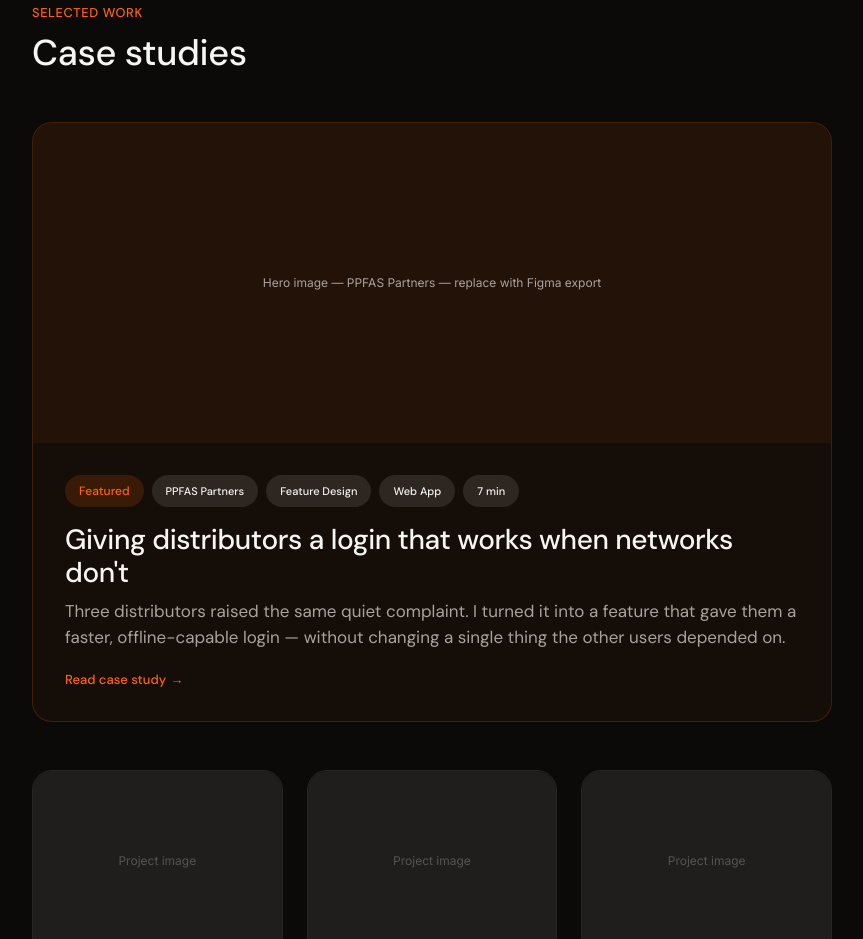
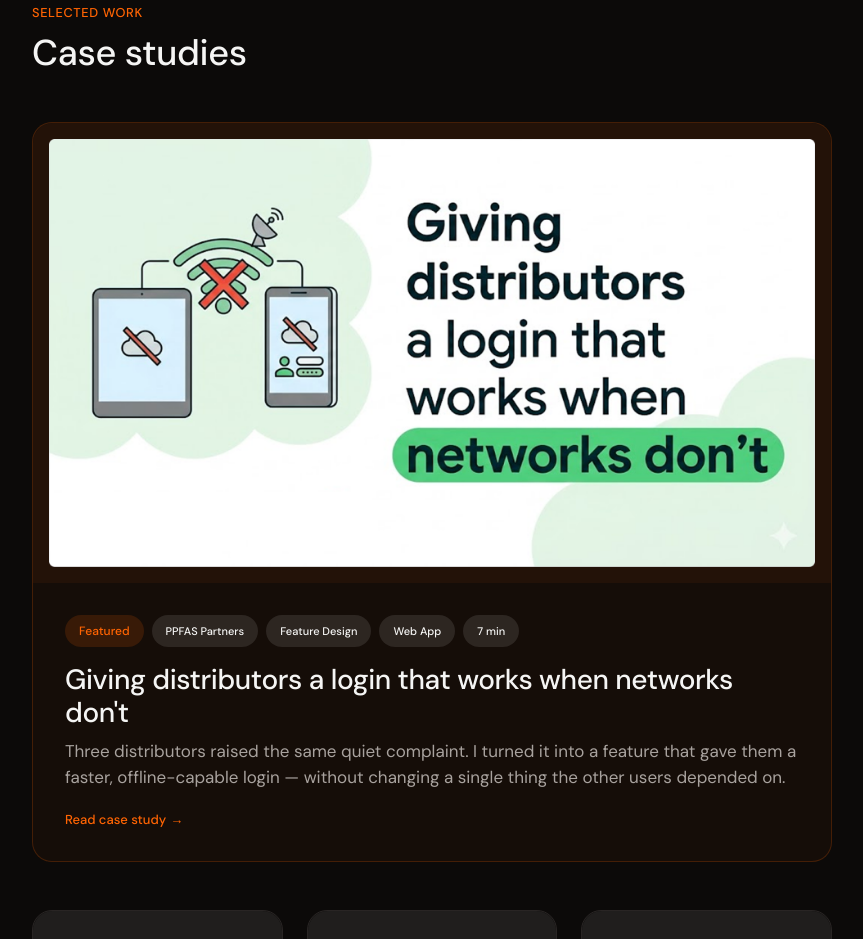
Before and after one commit to helloharshrandhire/Portfolio, a plain HTML site: page index.html in a window 1280 px wide. Shown: the part 879-1818 px from the top of the page, without its empty margins (208-1071 px from the left). Drawn offline with nearby package versions, Linux system fonts and the light colour scheme.

Commit message:
Add thumnail to home page

```diff
--- a/index.html
+++ b/index.html
@@ -218,8 +218,9 @@
         <!-- Featured case study card -->
         <a href="case-study_7.html" class="project-card project-card-featured flex flex-col reveal">
           <!-- Card image area -->
-          <div class="w-full h-[320px] img-placeholder rounded-t-[20px] rounded-b-none" style="background: rgba(255,100,3,0.06); border-radius: 20px 20px 0 0;">
-            <span class="text-brand-muted">Hero image — PPFAS Partners — replace with Figma export</span>
+          <div class="w-full h-auto img-placeholder rounded-t-[20px] rounded-b-none" style="background: rgba(255,100,3,0.06); border-radius: 20px 20px 0 0;">
+            <!-- <span class="text-brand-muted">Hero image — PPFAS Partners — replace with Figma export</span> -->
+            <img src="/assets/1st-casestudy-thumnail.png" alt="case study">
           </div>
           <!-- Card content -->
           <div class="p-8 flex flex-col gap-4">
```
Also changed, not shown: assets/1st-casestudy-thumnail.png (added).
